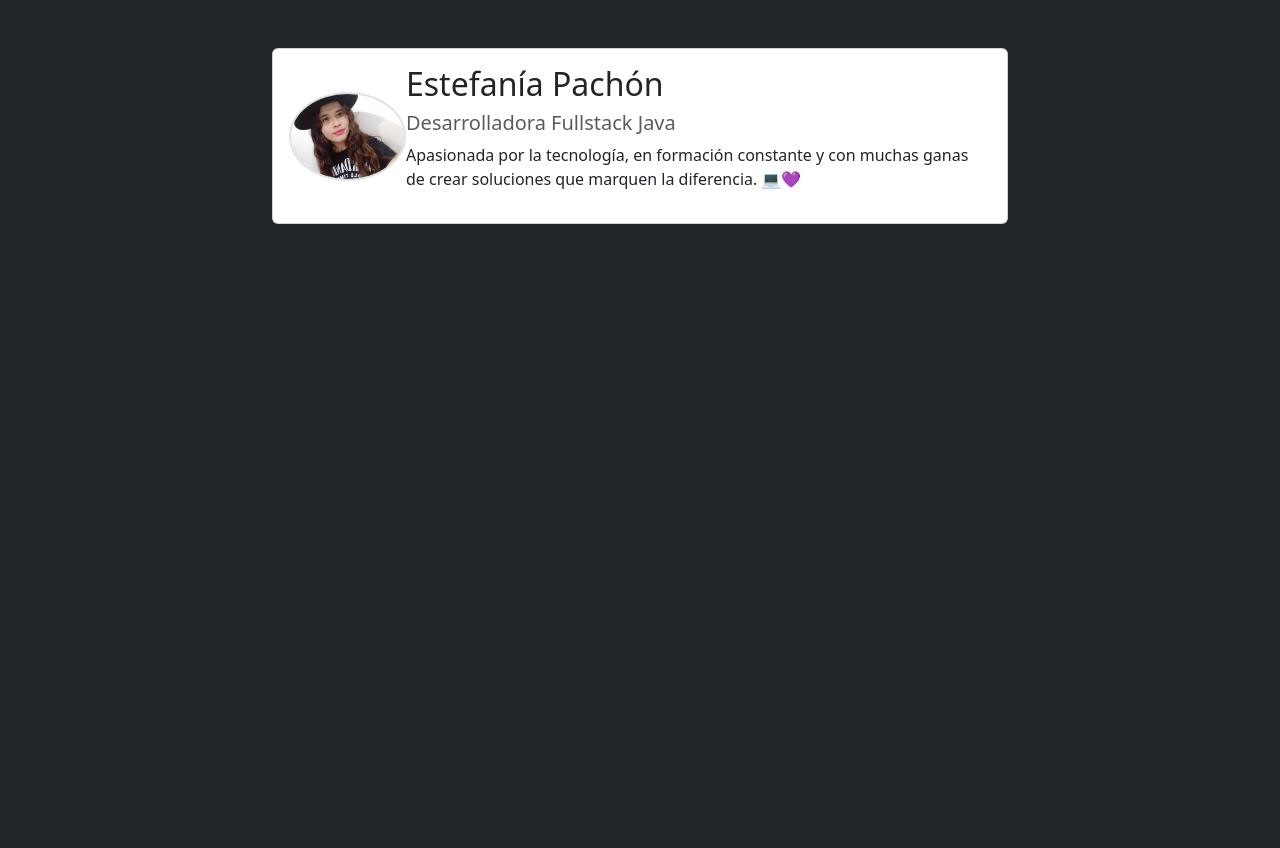
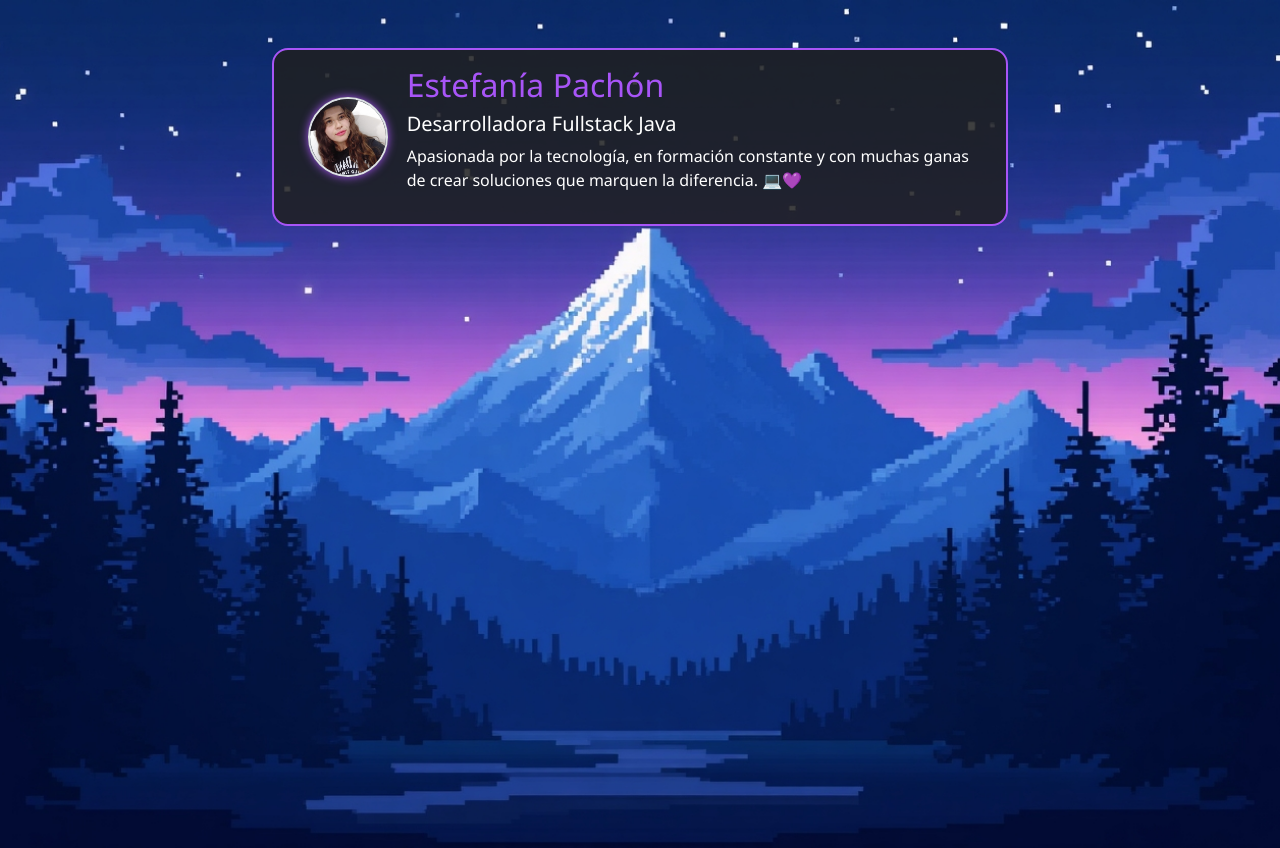
Before and after one commit to Ing-Estefania-Pachon/tarjetaPresentacion, a website: page index.html in a window 1280 px wide. Before the commit the page ends 800 px from the top, so only its background shows below. Drawn offline with nearby package versions, Linux system fonts and the light colour scheme.

Commit message:
Agregue mejores estilos

```diff
--- a/index.html
+++ b/index.html
@@ -5,7 +5,7 @@
   <meta name="viewport" content="width=device-width, initial-scale=1">
   <title>Mi Card Personal</title>
   <link href="https://cdn.jsdelivr.net/npm/bootstrap@5.3.3/dist/css/bootstrap.min.css" rel="stylesheet">
-  <link rel="stylesheet" href="style.css">
+  <link rel="stylesheet" href="styles.css">
 </head>
 <body class="bg-dark text-white">
 
@@ -21,7 +21,7 @@
             <!-- Información -->
             <div class="col-12 col-md-10 mt-3 mt-md-0">
               <h2 class="card-title">Estefanía Pachón</h2>
-              <h5 class="text-muted">Desarrolladora Fullstack Java</h5>
+              <h5>Desarrolladora Fullstack Java</h5>
               <p>
                 Apasionada por la tecnología, en formación constante y con muchas ganas de crear soluciones que marquen la diferencia. 💻💜
               </p>
--- a/styles.css
+++ b/styles.css
@@ -1,10 +1,14 @@
 body {
-  background-color: #121212;
   font-family: 'Segoe UI', sans-serif;
+  background-image: url(imagenes/image.png); /* ajusta si tu estructura es distinta */
+  background-size: cover;
+  background-repeat: no-repeat;
+  background-position: center;
+  min-height: 100vh; /* asegura que cubra toda la pantalla */
 }
 
 .personal-card {
-  background-color: #1f1f1f;
+  background-color: rgba(31, 31, 31, 0.85); /* 85% opaco */
   border: 2px solid #a855f7;
   border-radius: 1rem;
   color: white;
@@ -31,3 +35,7 @@ body {
   color: #fff;
   transition: 0.3s;
 }
+
+h5 {
+  color: white;
+}
```
Also changed, not shown: imagenes/image.png (added).
